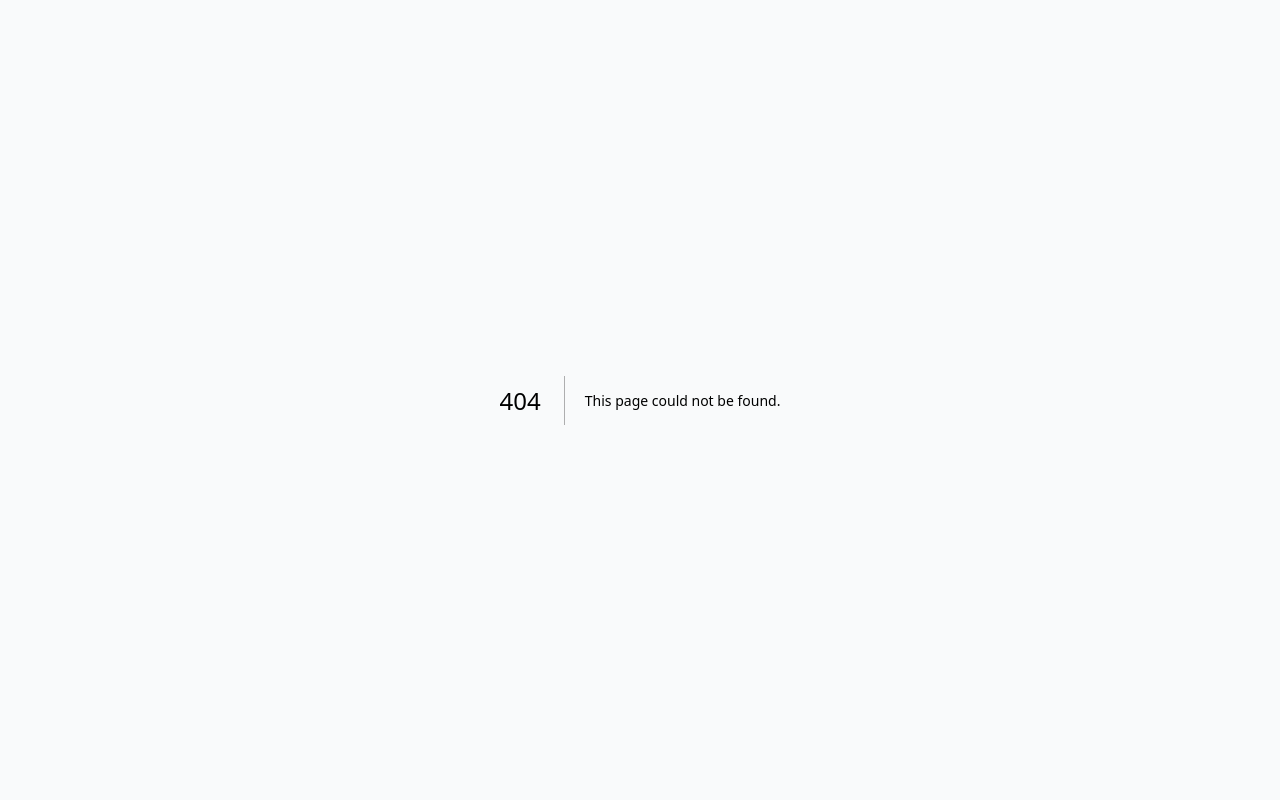
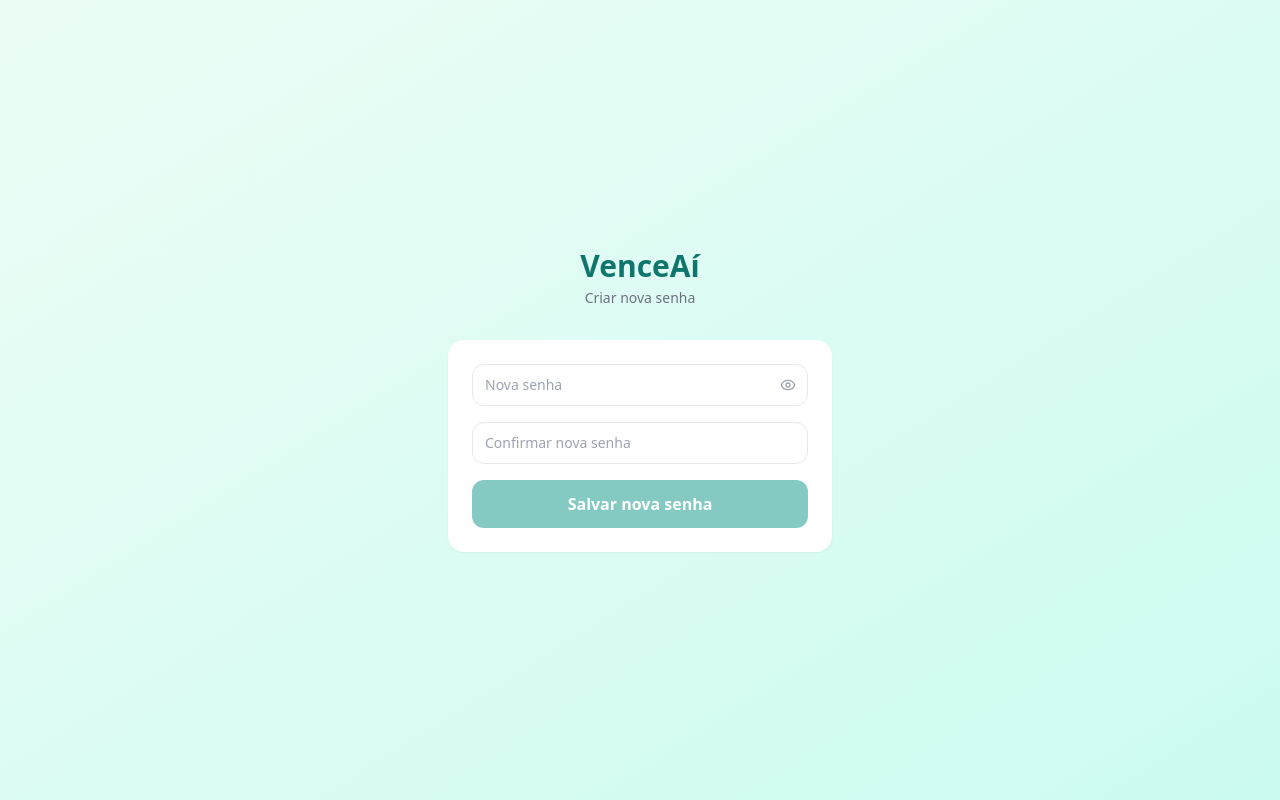
Before and after one commit to ataircarvalhosjc/venceai, a Next.js app: page /nova-senha in a window 1280 px wide. Before the commit this address had no page. Built offline with nearby package versions, Linux system fonts and the light colour scheme; no server answers.

Commit message:
feat: add password visibility toggle and password recovery

```diff
--- a/app/login/page.tsx
+++ b/app/login/page.tsx
@@ -3,13 +3,14 @@
 import { useState } from "react";
 import { useRouter } from "next/navigation";
 import { supabaseBrowser } from "@/lib/supabase-browser";
-import { Loader2 } from "lucide-react";
+import { Loader2, Eye, EyeOff } from "lucide-react";
 
 export default function Login() {
   const router = useRouter();
-  const [modo, setModo] = useState<"login" | "cadastro">("login");
+  const [modo, setModo] = useState<"login" | "cadastro" | "recuperar">("login");
   const [email, setEmail] = useState("");
   const [senha, setSenha] = useState("");
+  const [mostrarSenha, setMostrarSenha] = useState(false);
   const [loading, setLoading] = useState(false);
   const [erro, setErro] = useState("");
   const [sucesso, setSucesso] = useState("");
@@ -19,12 +20,29 @@ export default function Login() {
     setSucesso("");
     setLoading(true);
 
+    if (modo === "recuperar") {
+      const { error } = await supabaseBrowser.auth.resetPasswordForEmail(email, {
+        redirectTo: "https://venceai.vercel.app/nova-senha",
+      });
+      if (error) {
+        setErro("Erro ao enviar email. Verifique o endereço.");
+      } else {
+        setSucesso("Email de recuperação enviado! Verifique sua caixa de entrada.");
+      }
+      setLoading(false);
+      return;
+    }
+
     if (modo === "cadastro") {
       const { error } = await supabaseBrowser.auth.signUp({ email, password: senha });
       if (error) {
         setErro(error.message === "User already registered" ? "Email já cadastrado." : error.message);
       } else {
-        setSucesso("Cadastro realizado! Verifique seu email para confirmar.");
+        setSucesso("Conta criada com sucesso!");
+        setTimeout(() => {
+          setModo("login");
+          setSucesso("");
+        }, 2000);
       }
     } else {
       const { error } = await supabaseBrowser.auth.signInWithPassword({ email, password: senha });
@@ -47,20 +65,36 @@ export default function Login() {
         </div>
 
         <div className="bg-white rounded-2xl p-6 shadow-sm space-y-4">
+
+          {modo !== "recuperar" && (
             <div className="flex rounded-xl overflow-hidden border border-gray-200">
               <button
-              onClick={() => setModo("login")}
+                onClick={() => { setModo("login"); setErro(""); setSucesso(""); }}
                 className={`flex-1 py-2 text-sm font-medium transition-colors ${modo === "login" ? "bg-teal-600 text-white" : "text-gray-500 hover:bg-gray-50"}`}
               >
                 Entrar
               </button>
               <button
-              onClick={() => setModo("cadastro")}
+                onClick={() => { setModo("cadastro"); setErro(""); setSucesso(""); }}
                 className={`flex-1 py-2 text-sm font-medium transition-colors ${modo === "cadastro" ? "bg-teal-600 text-white" : "text-gray-500 hover:bg-gray-50"}`}
               >
                 Cadastrar
               </button>
             </div>
+          )}
+
+          {modo === "recuperar" && (
+            <div>
+              <button
+                onClick={() => { setModo("login"); setErro(""); setSucesso(""); }}
+                className="text-sm text-teal-600 hover:underline mb-2 flex items-center gap-1"
+              >
+                ← Voltar ao login
+              </button>
+              <p className="text-sm font-medium text-gray-700">Recuperar senha</p>
+              <p className="text-xs text-gray-400 mt-1">Enviaremos um link para redefinir sua senha.</p>
+            </div>
+          )}
 
           <input
             type="email"
@@ -69,25 +103,50 @@ export default function Login() {
             onChange={(e) => setEmail(e.target.value)}
             className="w-full px-3 py-2.5 border border-gray-200 rounded-xl text-sm focus:outline-none focus:ring-2 focus:ring-teal-400"
           />
+
+          {modo !== "recuperar" && (
+            <div className="relative">
               <input
-            type="password"
+                type={mostrarSenha ? "text" : "password"}
                 placeholder="Senha"
                 value={senha}
                 onChange={(e) => setSenha(e.target.value)}
                 onKeyDown={(e) => e.key === "Enter" && handleSubmit()}
-            className="w-full px-3 py-2.5 border border-gray-200 rounded-xl text-sm focus:outline-none focus:ring-2 focus:ring-teal-400"
+                className="w-full px-3 py-2.5 pr-10 border border-gray-200 rounded-xl text-sm focus:outline-none focus:ring-2 focus:ring-teal-400"
               />
+              <button
+                type="button"
+                onClick={() => setMostrarSenha(!mostrarSenha)}
+                className="absolute right-3 top-1/2 -translate-y-1/2 text-gray-400 hover:text-gray-600"
+              >
+                {mostrarSenha ? <EyeOff className="w-4 h-4" /> : <Eye className="w-4 h-4" />}
+              </button>
+            </div>
+          )}
 
           {erro && <p className="text-red-500 text-sm text-center">{erro}</p>}
           {sucesso && <p className="text-green-600 text-sm text-center">{sucesso}</p>}
 
           <button
             onClick={handleSubmit}
-            disabled={loading || !email || !senha}
+            disabled={loading || !email || (modo !== "recuperar" && !senha)}
             className="w-full bg-teal-600 text-white py-3 rounded-xl font-semibold hover:bg-teal-700 transition-colors disabled:opacity-50"
           >
-            {loading ? <Loader2 className="w-5 h-5 animate-spin mx-auto" /> : modo === "login" ? "Entrar" : "Criar conta"}
+            {loading ? (
+              <Loader2 className="w-5 h-5 animate-spin mx-auto" />
+            ) : modo === "login" ? "Entrar"
+              : modo === "cadastro" ? "Criar conta"
+              : "Enviar link de recuperação"}
           </button>
+
+          {modo === "login" && (
+            <button
+              onClick={() => { setModo("recuperar"); setErro(""); setSucesso(""); }}
+              className="w-full text-sm text-gray-400 hover:text-teal-600 transition-colors text-center"
+            >
+              Esqueci minha senha
+            </button>
+          )}
         </div>
       </div>
     </div>
--- /dev/null
+++ b/app/nova-senha/page.tsx
@@ -0,0 +1,81 @@
+"use client";
+
+import { useState } from "react";
+import { useRouter } from "next/navigation";
+import { supabaseBrowser } from "@/lib/supabase-browser";
+import { Loader2, Eye, EyeOff } from "lucide-react";
+
+export default function NovaSenha() {
+  const router = useRouter();
+  const [senha, setSenha] = useState("");
+  const [confirmar, setConfirmar] = useState("");
+  const [mostrar, setMostrar] = useState(false);
+  const [loading, setLoading] = useState(false);
+  const [erro, setErro] = useState("");
+  const [sucesso, setSucesso] = useState("");
+
+  const handleSalvar = async () => {
+    if (senha !== confirmar) { setErro("As senhas não coincidem."); return; }
+    if (senha.length < 6) { setErro("A senha deve ter pelo menos 6 caracteres."); return; }
+
+    setLoading(true);
+    setErro("");
+    const { error } = await supabaseBrowser.auth.updateUser({ password: senha });
+    if (error) {
+      setErro("Erro ao atualizar senha. Tente novamente.");
+    } else {
+      setSucesso("Senha atualizada com sucesso!");
+      setTimeout(() => router.push("/"), 2000);
+    }
+    setLoading(false);
+  };
+
+  return (
+    <div className="min-h-screen bg-gradient-to-br from-emerald-50 to-teal-100 flex items-center justify-center px-4">
+      <div className="w-full max-w-sm">
+        <div className="text-center mb-8">
+          <h1 className="text-3xl font-bold text-teal-700">VenceAí</h1>
+          <p className="text-gray-500 text-sm mt-1">Criar nova senha</p>
+        </div>
+
+        <div className="bg-white rounded-2xl p-6 shadow-sm space-y-4">
+          <div className="relative">
+            <input
+              type={mostrar ? "text" : "password"}
+              placeholder="Nova senha"
+              value={senha}
+              onChange={(e) => setSenha(e.target.value)}
+              className="w-full px-3 py-2.5 pr-10 border border-gray-200 rounded-xl text-sm focus:outline-none focus:ring-2 focus:ring-teal-400"
+            />
+            <button
+              type="button"
+              onClick={() => setMostrar(!mostrar)}
+              className="absolute right-3 top-1/2 -translate-y-1/2 text-gray-400 hover:text-gray-600"
+            >
+              {mostrar ? <EyeOff className="w-4 h-4" /> : <Eye className="w-4 h-4" />}
+            </button>
+          </div>
+
+          <input
+            type={mostrar ? "text" : "password"}
+            placeholder="Confirmar nova senha"
+            value={confirmar}
+            onChange={(e) => setConfirmar(e.target.value)}
+            className="w-full px-3 py-2.5 border border-gray-200 rounded-xl text-sm focus:outline-none focus:ring-2 focus:ring-teal-400"
+          />
+
+          {erro && <p className="text-red-500 text-sm text-center">{erro}</p>}
+          {sucesso && <p className="text-green-600 text-sm text-center">{sucesso}</p>}
+
+          <button
+            onClick={handleSalvar}
+            disabled={loading || !senha || !confirmar}
+            className="w-full bg-teal-600 text-white py-3 rounded-xl font-semibold hover:bg-teal-700 transition-colors disabled:opacity-50"
+          >
+            {loading ? <Loader2 className="w-5 h-5 animate-spin mx-auto" /> : "Salvar nova senha"}
+          </button>
+        </div>
+      </div>
+    </div>
+  );
+}
```
Lines whose indentation alone changed are shown as unchanged.
